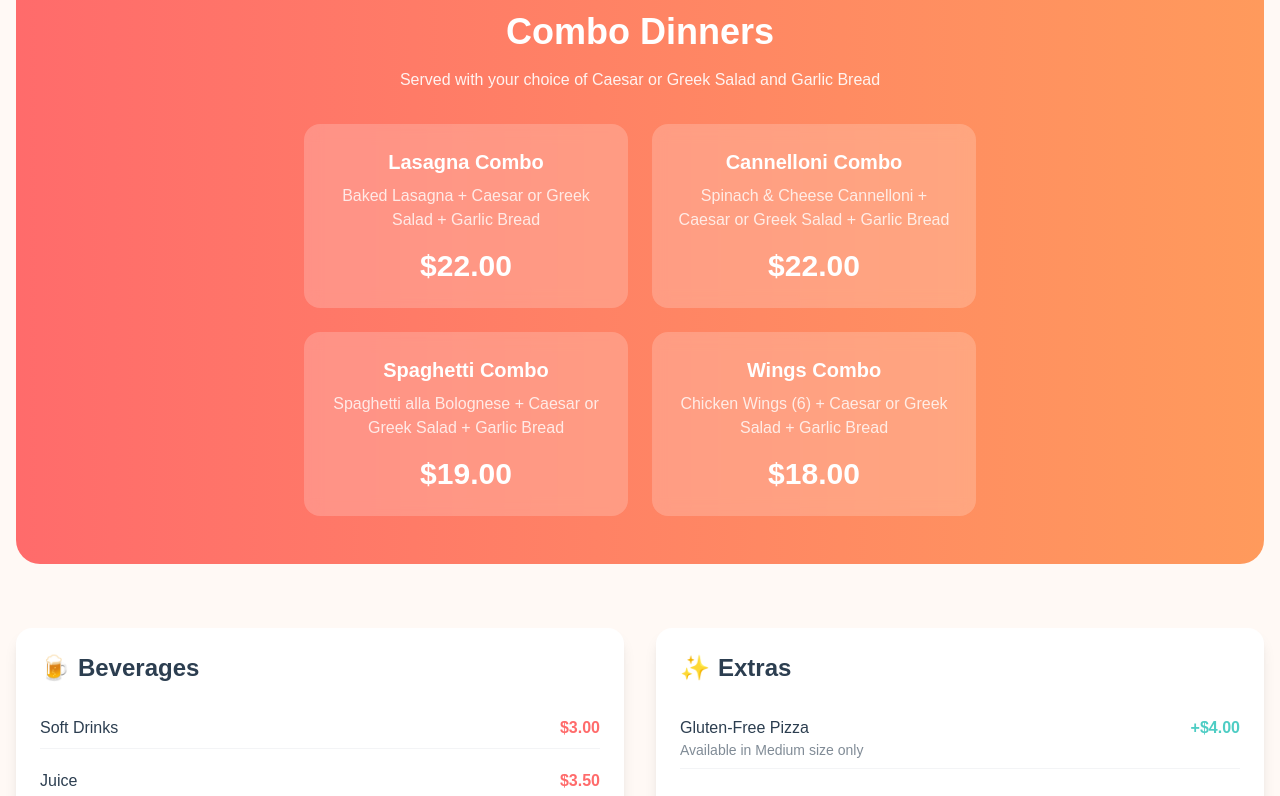
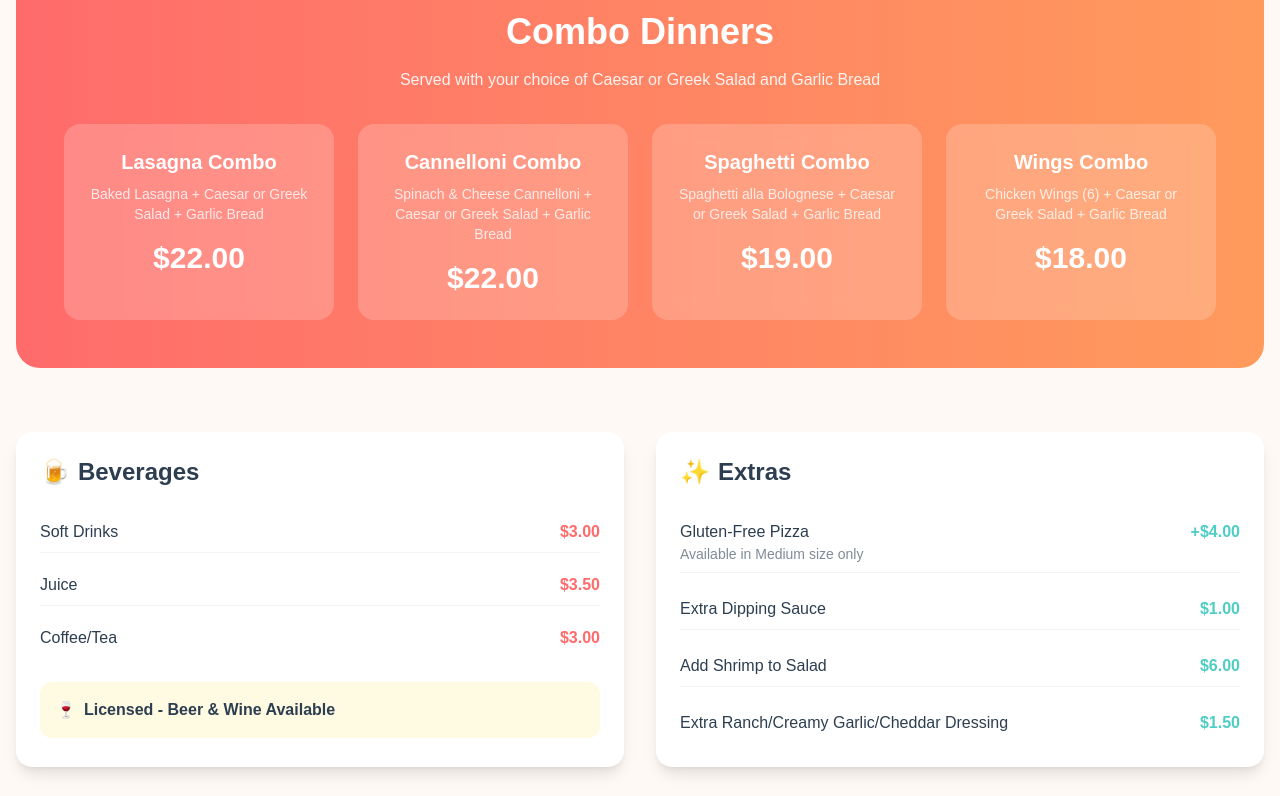
Before and after one commit to AlxM1/beethoven-pizza, a Next.js app: page /menu in a window 1280 px wide. Shown: the part 4660-5456 px from the top of the page. Built offline with nearby package versions, Linux system fonts and the light colour scheme.

Commit message:
Sandbox autosave

```diff
--- a/src/app/menu/page.tsx
+++ b/src/app/menu/page.tsx
@@ -510,14 +510,14 @@ export default function MenuPage() {
               </p>
             </div>
 
-            <div className="grid md:grid-cols-2 gap-6 max-w-2xl mx-auto">
+            <div className="grid md:grid-cols-2 lg:grid-cols-4 gap-6">
               {menuData.comboDinners.map((combo) => (
                 <div
                   key={combo.name}
                   className="bg-white/20 backdrop-blur-sm rounded-2xl p-6 text-center"
                 >
                   <h3 className="text-xl font-bold mb-2">{combo.name}</h3>
-                  <p className="text-white/80 mb-4">{combo.description}</p>
+                  <p className="text-white/80 text-sm mb-4">{combo.description}</p>
                   <p className="text-3xl font-bold">{combo.price}</p>
                 </div>
               ))}
```
